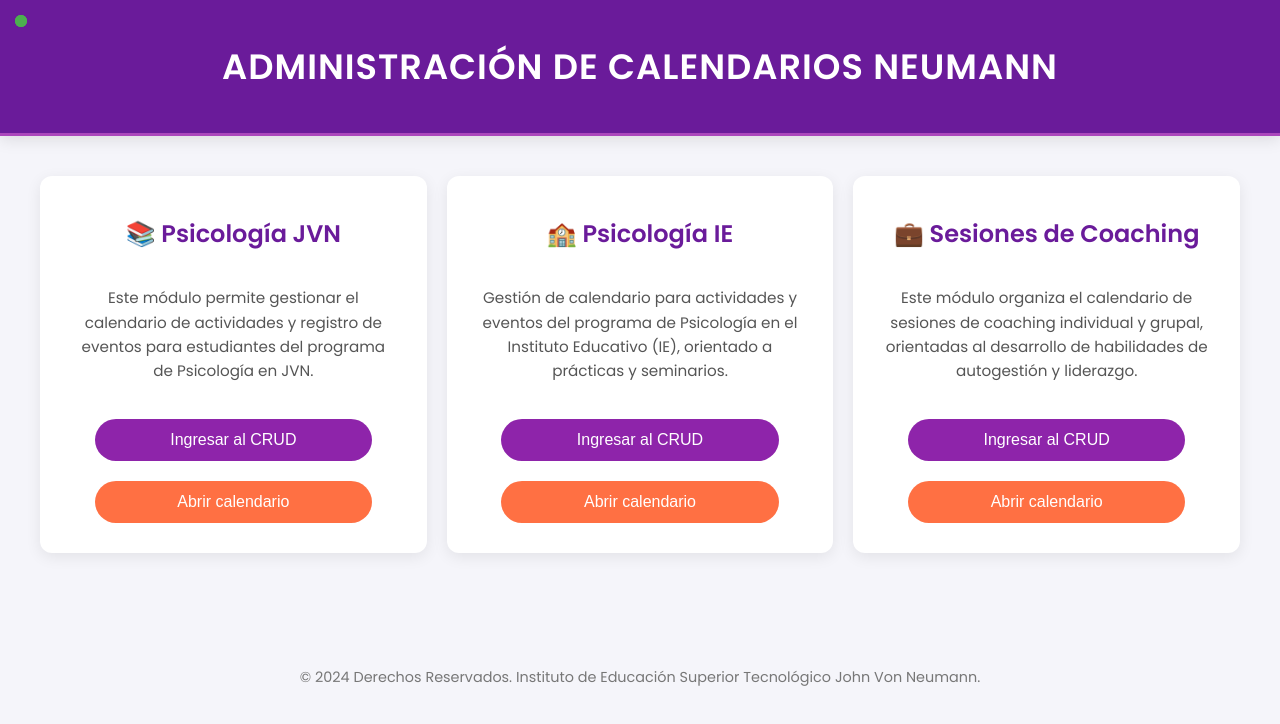
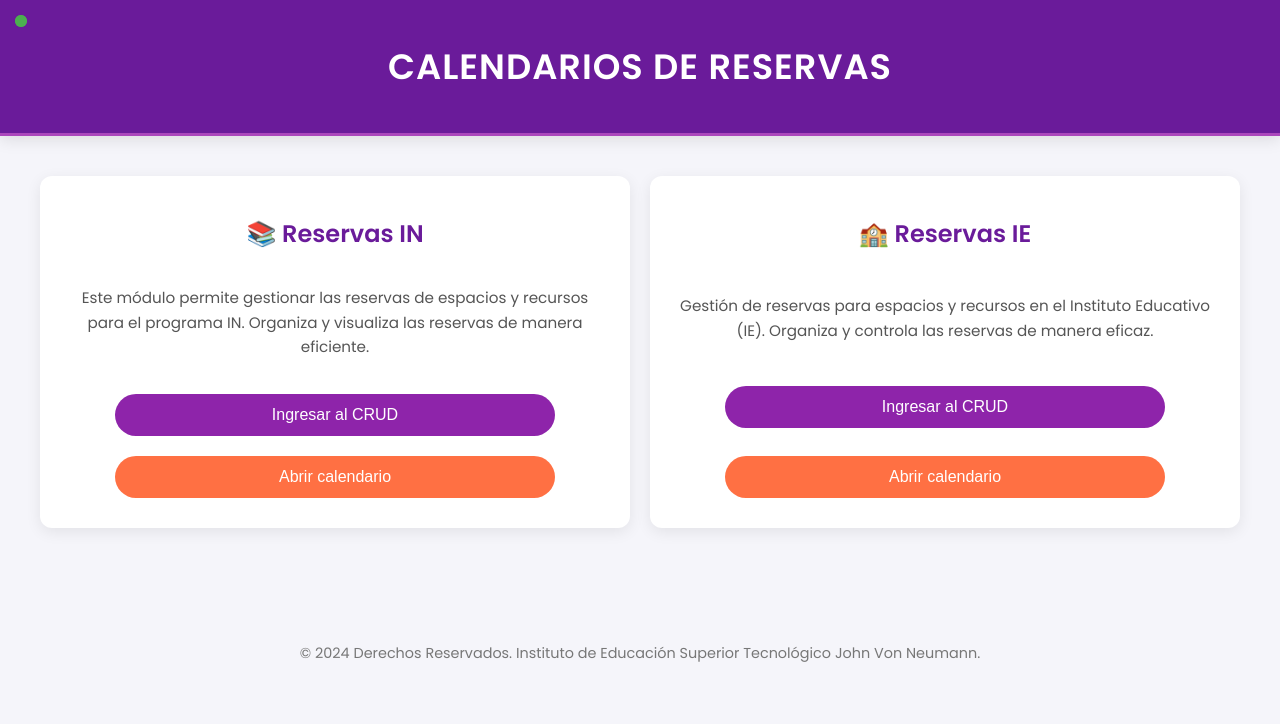
Before and after one commit to neumann-education/gestioncalendar, a plain HTML site: page index.html in a window 1280 px wide. Drawn offline with Linux system fonts and the light colour scheme.

Commit message:
Nuevo calendario IN e IE

```diff
--- a/index.html
+++ b/index.html
@@ -3,7 +3,7 @@
 <head>
     <meta charset="UTF-8">
     <meta name="viewport" content="width=device-width, initial-scale=1.0">
-    <title>Administración de Calendarios Neumann</title>
+    <title>Calendarios de Reservas</title>
     <link href="https://fonts.googleapis.com/css2?family=Poppins:wght@400;600&display=swap" rel="stylesheet">
     <style>
         /* Estilos básicos */
@@ -136,57 +136,34 @@
             margin-top: 40px;
         }
     </style>
-    <script>
-        function verifyPassword(module, link) {
-            const password = prompt("Ingrese la contraseña para " + module + ":");
-            if (password === "psicologa2024" && (module === "Psicología JVN" || module === "Psicología IE")) {
-                window.open(link, '_blank');
-            } else if (password === "sandy2024" && module === "Sesiones de Coaching") {
-                window.open(link, '_blank');
-            } else {
-                alert("Contraseña incorrecta");
-            }
-        }
-    </script>
 </head>
 <body>
 
     <div class="header-container">
-        <h1>Administración de Calendarios Neumann</h1>
+        <h1>Calendarios de Reservas</h1>
     </div>
 
     <div class="container">
-        <!-- Módulo 1 -->
+        <!-- Módulo 1: Reservas IN -->
         <div class="game-card">
             <div class="mac-buttons">
-                <div class="mac-button green" onclick="verifyPassword('Psicología JVN', 'https://docs.google.com/spreadsheets/d/1YSGnoBKgiGcReUdK-NwpioGpHI_Gzl_J-MJxmfYLu3E/edit?gid=804327624#gid=804327624')"></div>
+                <div class="mac-button green" onclick="window.open('https://docs.google.com/spreadsheets/d/1z7BAXbJUrzNFRYz2JzaQdZZCMOARWcP-LYhiuFg_ZcY/edit?gid=0#gid=0', '_blank')"></div>
             </div>
-            <h2>📚 Psicología JVN</h2>
-            <p>Este módulo permite gestionar el calendario de actividades y registro de eventos para estudiantes del programa de Psicología en JVN.</p>
-            <button class="button-crud" onclick="verifyPassword('Psicología JVN', 'https://script.google.com/macros/s/AKfycbwz5mHDw3FmBdm1Fg6zVU_ICyYxT_WcinECPujcC06nEgwzDvB1TYOShnT0uJjWlksd/exec')">Ingresar al CRUD</button>
-            <button class="button-calendar" onclick="window.open('https://calendar.google.com/calendar/u/0/appointments/schedules/AcZssZ0iUak8sWO4uXNFoB9Vu4tPnPhOxB1ZpG79ow3q_So2-P-Zj9xC16sNqvN_xegUWqE-jVDfIM0K', '_blank')">Abrir calendario</button>
+            <h2>📚 Reservas IN</h2>
+            <p>Este módulo permite gestionar las reservas de espacios y recursos para el programa IN. Organiza y visualiza las reservas de manera eficiente.</p>
+            <button class="button-crud" onclick="window.open('https://script.google.com/macros/s/AKfycbw2uwEXNzxQEni4RaruQ9Dk8X39_LJ3XUkxKhc448QXdK89m65TrmHhz4adFOg7Rns/exec', '_blank')">Ingresar al CRUD</button>
+            <button class="button-calendar" onclick="window.open('https://calendar.google.com/calendar/u/0/appointments/schedules/AcZssZ3ahnfcdNYuMj3IykB2F9-8mD6vjjhU8XtY6qJ1IYUn8bfdnESPq3M_wqEgu-14e4E22qnzxT7-', '_blank')">Abrir calendario</button>
         </div>
 
-        <!-- Módulo 2 -->
+        <!-- Módulo 2: Reservas IE -->
         <div class="game-card">
             <div class="mac-buttons">
-                <div class="mac-button green" onclick="verifyPassword('Psicología IE', 'https://docs.google.com/spreadsheets/d/1wef0w1Ll4arwJ5hz1ygZVsfNAOrJzcFRvuiRVfyD7D4/edit?gid=804327624#gid=804327624')"></div>
+                <div class="mac-button green" onclick="window.open('https://docs.google.com/spreadsheets/d/180iTllkqoO5A3aykXQX6UbJR6CURsLHHsDOkxGmq2tE/edit?gid=0#gid=0', '_blank')"></div>
             </div>
-            <h2>🏫 Psicología IE</h2>
-            <p>Gestión de calendario para actividades y eventos del programa de Psicología en el Instituto Educativo (IE), orientado a prácticas y seminarios.</p>
-            <button class="button-crud" onclick="verifyPassword('Psicología IE', 'https://script.google.com/macros/s/AKfycby_EF5a2_vNsU1LnQi_4ClvH-mOZnlJM0pFoVRmiq_klqJK5VYubhFQV99gR9bdGvNB/exec')">Ingresar al CRUD</button>
-            <button class="button-calendar" onclick="window.open('https://calendar.google.com/calendar/u/0/appointments/schedules/AcZssZ0KycJZhfHKeIGuf2-fcQ90Lcf6OnwSbB4MQhjSRV0tzakxElZL0am2A-7tPIxD3OVbOzg0C9JA', '_blank')">Abrir calendario</button>
-        </div>
-
-        <!-- Módulo 3 -->
-        <div class="game-card">
-            <div class="mac-buttons">
-                <div class="mac-button green" onclick="verifyPassword('Sesiones de Coaching', 'https://docs.google.com/spreadsheets/d/1Fk-Efwcn5XLiPS7GWbTn6yH1TH25ALLsa0oLxOF2rVM/edit?gid=804327624#gid=804327624')"></div>
-            </div>
-            <h2>💼 Sesiones de Coaching</h2>
-            <p>Este módulo organiza el calendario de sesiones de coaching individual y grupal, orientadas al desarrollo de habilidades de autogestión y liderazgo.</p>
-            <button class="button-crud" onclick="verifyPassword('Sesiones de Coaching', 'https://script.google.com/macros/s/AKfycbwtmFuIJu8nefpyIlf5X-OXNx6LMr2vfEVdqNgHEMUxwKIFJNeNzJ97nxUZsr9G0O6x/exec')">Ingresar al CRUD</button>
-            <button class="button-calendar" onclick="window.open('https://calendar.google.com/calendar/u/0/appointments/schedules/AcZssZ1f1uTVV5CSL0ZtEC46k0aXpW7OIv-OkpzQwUM6iE4-o4S_MpIJw2hAfAlvhVmoVuxCtRqlcRBx', '_blank')">Abrir calendario</button>
+            <h2>🏫 Reservas IE</h2>
+            <p>Gestión de reservas para espacios y recursos en el Instituto Educativo (IE). Organiza y controla las reservas de manera eficaz.</p>
+            <button class="button-crud" onclick="window.open('https://script.google.com/macros/s/AKfycbyoUq_BF7PxVEnP0qSXR3nudUdgY8S92zA_z7fiCm6G8F3Oeyr_c6Nuoehz7ajRCxuiAg/exec', '_blank')">Ingresar al CRUD</button>
+            <button class="button-calendar" onclick="window.open('https://calendar.google.com/calendar/u/0/appointments/schedules/AcZssZ1MK7zUdUXfo9T5ZvzFb7nI1V_06fNIcCECt9QZ0fPkBmVI9PqpPFcXH8nKUDReuhG6wZjcWm5V', '_blank')">Abrir calendario</button>
         </div>
     </div>
 
```
